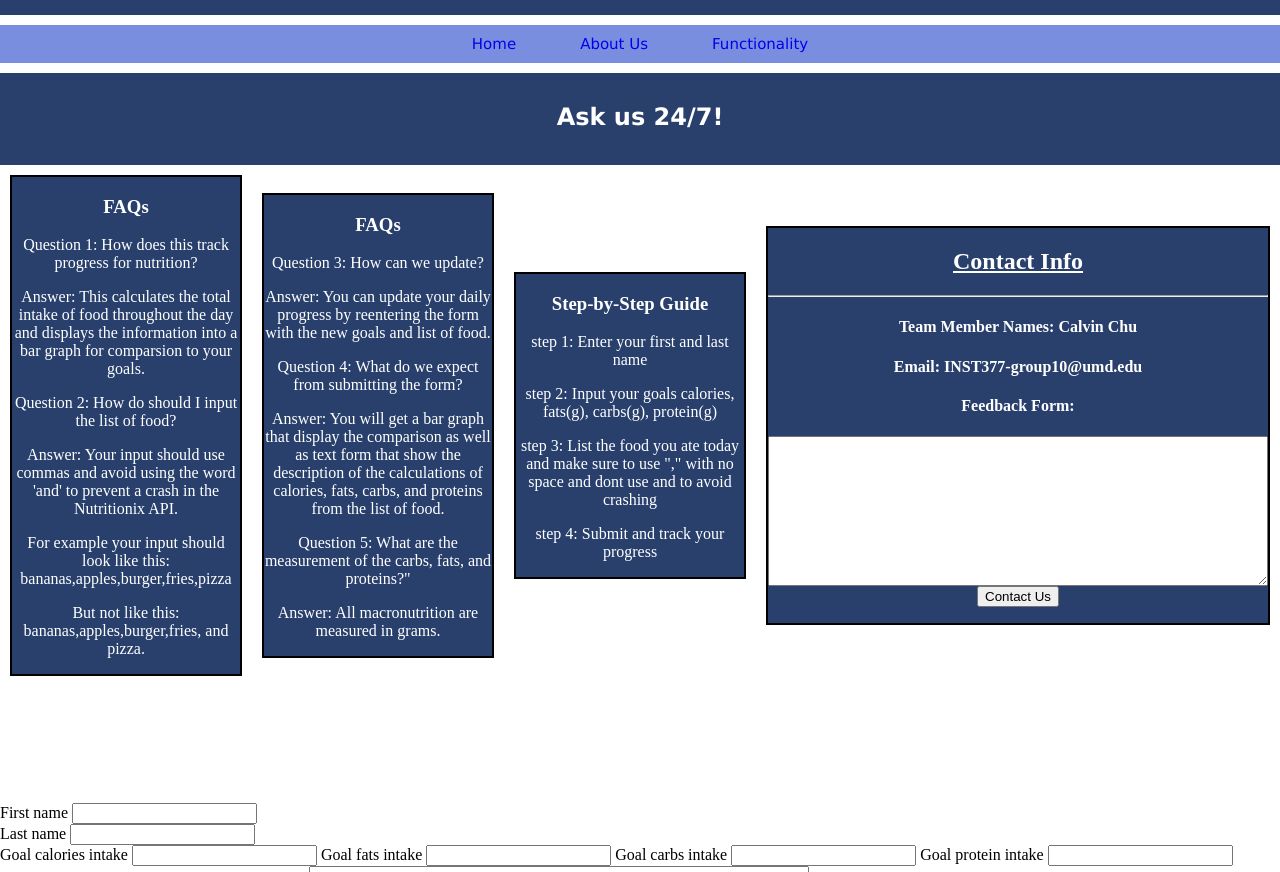
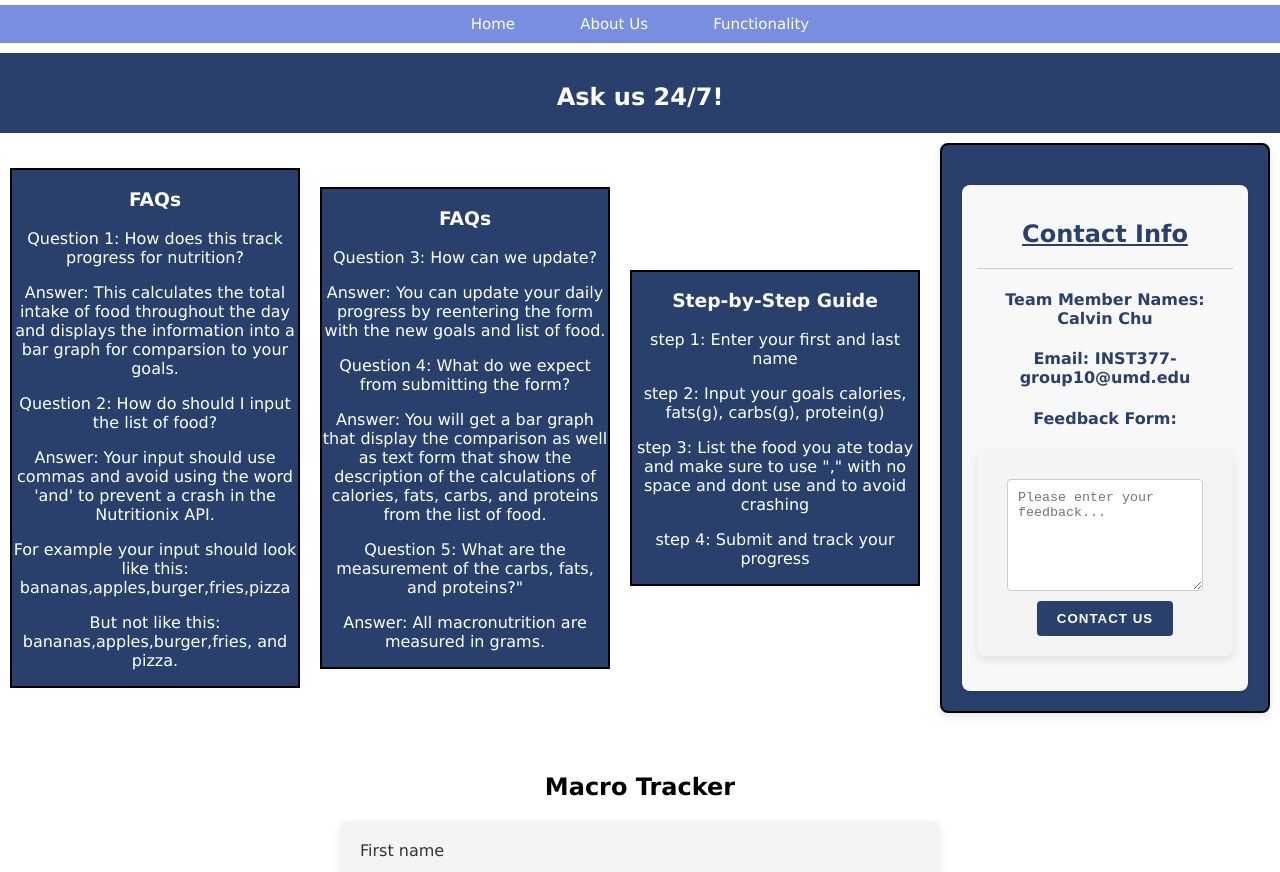
Before and after one commit to Calvinchu20/INST377-Final-Project, a website: page public/finalprojectfunctionality.html in a window 1280 px wide. Shown: the part 95-967 px from the top of the page. Drawn offline with nearby package versions, Linux system fonts and the light colour scheme.

Commit message:
Update Final-Project.css to fix UI

```diff
--- a/public/Final-Project.css
+++ b/public/Final-Project.css
@@ -1,11 +1,20 @@
+* {
+    box-sizing: border-box;
+}
+
+
 body {
     background-color: white;
     margin: 0;
     padding: 0;
+    font-family: 'Lucida Sans', Arial, sans-serif;
 }
 
+h2{
+    text-align: center;
+}
 
-#bar {
+#bar, #headline {
     text-align: center;
     color: white;
     overflow: hidden;
@@ -13,19 +22,8 @@ body {
     background-color: #29406d;
     padding: 10px;
     margin: 10px 0;
-    font-family: 'Lucida Sans';
 }
 
-#headline {
-    text-align: center;
-    color: white;
-    overflow: hidden;
-    height: 10%;
-    background-color: #29406d;
-    padding: 10px;
-    margin: 10px 0;
-    font-family: 'Lucida Sans';
-}
 
 #main-nav {
     text-align: center;
@@ -41,8 +39,7 @@ body {
     padding: 10px;
     text-decoration: none;
     font-size: 15px;
-    font-family: 'Lucida Sans';
-
+    color: white;
 }
 
 #main-nav a:hover {
@@ -53,20 +50,16 @@ body {
 .main-container {
     background-color: white;
     width: auto;
-    height: 90%;
+    padding-bottom: 40px;
     margin: auto;
-    margin-bottom: 10px;
-
 }
 
 #content-area {
     display: flex;
-    justify-content: center;
     justify-content: space-between;
     align-items: center;
     width: 100%;
     margin: 0 auto;
-
 }
 
 #content-area > div {
@@ -78,45 +71,146 @@ body {
     background-color: #29406d;
 }
 
-
 #footbar {
     text-align: center;
     color: white;
     width: 100%;
     background-color: #29406d;
     padding: 4px;
-    font-family: 'Lucinda Sans';
+    position: relative;
     font-size: 10px;
-    position: absolute;
-
-}
-#formCalories{
-    height: 40%;
-
+    clear: both;
 }
 
-#chartbox{
-    display: none;
-    background-color: antiquewhite;
-    width: 80%;
-    height: 50%;
-    text-align: center;
-
-}
-#analysis{
-    display:none;
-    background-color: antiquewhite;
-    width: 80%;
-    height: 50%;
-    text-align: center;
-
-}
-#foodImage{
+#foodImage {
     text-align: center;
     margin-left: auto;
-
     width: 60%;
-    height:45%;
+    height: 45%;
+}
 
 
+/* General Form Styling */
+form {
+    background-color: #f4f4f4;
+    padding: 20px;
+    border-radius: 8px;
+    box-shadow: 0 4px 8px rgba(0,0,0,0.1);
+    margin: 20px auto;
+    width: 90%;
+    max-width: 600px;
 }
+
+input[type="text"], input[type="number"], textarea {
+    width: 100%;
+    padding: 10px;
+    margin: 10px 0;
+    box-sizing: border-box;
+    border: 1px solid #ccc;
+    border-radius: 4px;
+}
+
+label {
+    display: block;
+    margin-bottom: 5px;
+    color: #333;
+}
+
+input[type="submit"], button {
+    background-color: #29406d;
+    color: white;
+    border: none;
+    padding: 10px 20px;
+    text-transform: uppercase;
+    letter-spacing: 1px;
+    font-weight: bold;
+    cursor: pointer;
+    border-radius: 4px;
+    transition: background-color 0.3s ease;
+}
+
+input[type="submit"]:hover {
+    background-color: #1a2e50;
+}
+
+#formCalories {
+    margin-bottom: 20px;
+}
+
+/* Styling for canvas and other elements */
+#chartbox, #analysis {
+    background-color: white;
+    padding: 10px;
+    border-radius: 4px;
+    box-shadow: 0 4px 8px rgba(0,0,0,0.1);
+    display: none;
+}
+
+aside {
+    background-color: #f8f8f8;
+    padding: 15px;
+    margin-top: 20px;
+    border-radius: 8px;
+    box-shadow: 0 2px 4px rgba(0,0,0,0.1);
+}
+
+hr {
+    border: 0;
+    height: 1px;
+    background: #ccc;
+    margin-top: 20px;
+    margin-bottom: 20px;
+}
+
+/* Contact Form Container */
+.contact-form {
+    background-color: #f4f4f4;
+    padding: 20px;
+    border-radius: 8px;
+    box-shadow: 0 4px 8px rgba(0,0,0,0.1);
+    width: 90%;
+    max-width: 600px;
+    margin: 20px auto;
+    overflow: hidden;
+}
+
+/* Contact Form Elements */
+.contact-form h2, .contact-form h4 {
+    color: #29406d;
+}
+
+.contact-form hr {
+    margin: 10px 0;
+}
+
+.contact-form form {
+    width: 100%;
+}
+
+.contact-form label {
+    display: block;
+    margin-bottom: 5px;
+}
+
+.contact-form textarea, .contact-form input[type="text"], .contact-form input[type="email"] {
+    width: calc(100% - 20px);
+    padding: 10px;
+    margin-bottom: 10px;
+    border: 1px solid #ccc;
+    border-radius: 4px;
+}
+
+.contact-form button {
+    background-color: #29406d;
+    color: white;
+    padding: 10px 20px;
+    border: none;
+    border-radius: 4px;
+    cursor: pointer;
+    width: 100%;
+    transition: background-color 0.3s ease;
+}
+
+.contact-form button:hover {
+    background-color: #1a2e50;
+}
--- a/public/finalprojectfunctionality.html
+++ b/public/finalprojectfunctionality.html
@@ -5,6 +5,7 @@
 <head>
     <title>INST377 - Final Project - Functionality</title>
     <link rel="stylesheet" href="Final-Project.css">
+    <script src="https://cdn.jsdelivr.net/npm/chart.js"></script>
     <script src="https://cdn.jsdelivr.net/npm/chart.js"></script>
     <script src = 'finalprojectjs.js' defer></script>
 
@@ -95,7 +96,7 @@
 
 
             <!-- Contact Section-->
-            <div>
+            <div class="contact-form">
                 <aside id="contact">
                     <h2><u>Contact Info</u></h2>
                     <hr>
@@ -104,7 +105,7 @@
                     <h4>Email: INST377-group10@umd.edu</h4>
                     <h4>Feedback Form:</h4>
                     <form action ="finalprojecthome.html">
-                        <textarea name="concern" id="message" row ='200' col ='250' style="width: 500px; height: 150px;" required></textarea>
+                        <textarea id="message" name="concern" rows="6" required placeholder="Please enter your feedback..."></textarea>
                         <input type="submit" value="Contact Us" id="reachOut">
                     </form>
 
@@ -112,6 +113,7 @@
             </div>
         </div>
     </div>
+    <h2>Macro Tracker</h2>
     <form id="formCalories" onsubmit="createUser(); return false;">
         <label for="name">First name</label>
         <input type="text" id="firstName" required>
@@ -141,7 +143,16 @@
     </div>
     <div id = 'analysis'>
 
+    </div>
 
+    <h2>Nutrient Breakdown</h2>
+    <form id="nutrientForm">
+        <label for="foodInput">Enter Food Item:</label>
+        <input type="text" id="foodInput" name="foodInput" placeholder="e.g., banana, apple" required>
+        <button type="submit">Analyze Nutrition</button>
+    </form>
+    <div class="chart-container">
+        <canvas id="nutrientChart"></canvas>
     </div>
 
 
```
